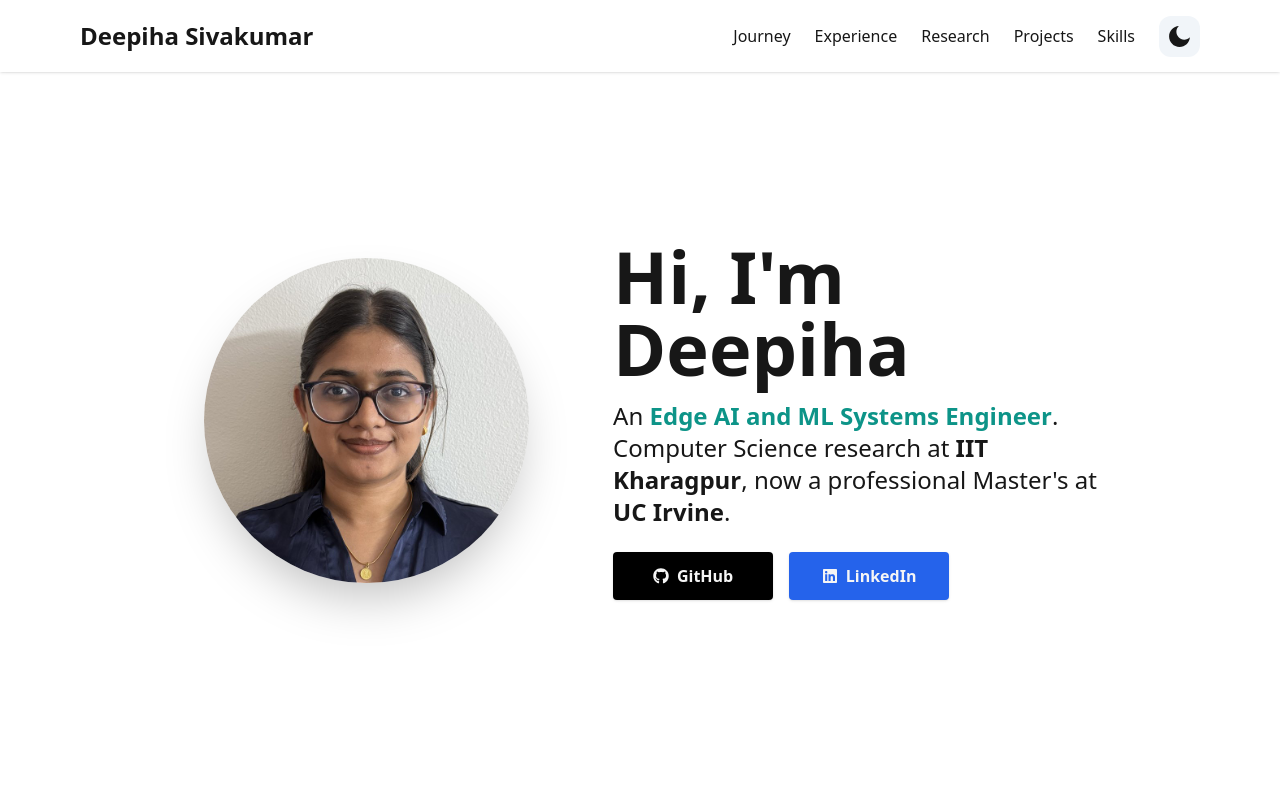
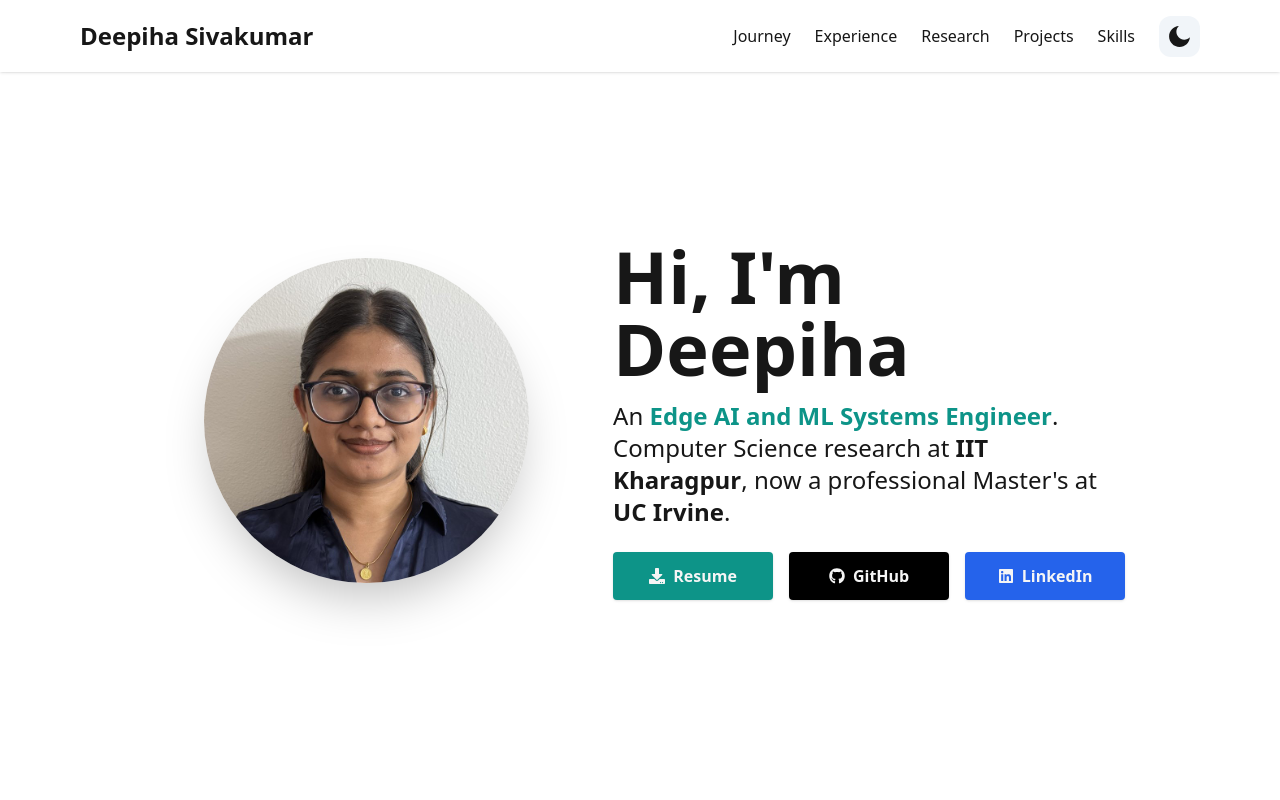
Before and after one commit to deepiha05/portfolio, a Next.js app: page / in a window 1280 px wide. Shown: the top 800 px of the page. Built offline with nearby package versions, Linux system fonts and the light colour scheme.

Commit message:
Add resume PDF

```diff
--- a/src/components/HeroSection.tsx
+++ b/src/components/HeroSection.tsx
@@ -45,8 +45,7 @@ export default function HeroSection() {
             {profile.resume && (
               <a
                 href={profile.resume}
-                target="_blank"
-                rel="noopener noreferrer"
+                download="Resume_Deepiha_Sivakumar.pdf"
                 className={`${buttonClass} text-neutral-100 bg-teal-600 hover:bg-teal-700`}
               >
                 <FaDownload className="mr-2" /> Resume
--- a/src/data/profile.ts
+++ b/src/data/profile.ts
@@ -5,8 +5,8 @@ export const profile = {
   firstName: "Deepiha",
   // Image in public/; set to null to show initials instead
   headshot: "/headshot.jpg" as string | null,
-  // Set to "/resume.pdf" after adding the file to public/
-  resume: null as string | null,
+  // PDF in public/; set to null to hide the Resume button
+  resume: "/resume.pdf" as string | null,
   github: "https://github.com/deepiha05",
   linkedin: "https://www.linkedin.com/in/deepiha-s/",
 }
@@ -148,7 +148,7 @@ export const skills = [
   },
   {
     group: "Systems",
-    items: ["Embedded Linux", "Computer Architecture", "x86-64 Assembly", "Linux System Calls", "Performance Optimization"],
+    items: ["Embedded Linux", "Computer Architecture", "x86-64 Assembly", "Linux System Calls", "Kernel Development"],
   },
   {
     group: "Backend/Data",
```
Also changed, not shown: 2 other files (tests, documents, lock files or other folders).
